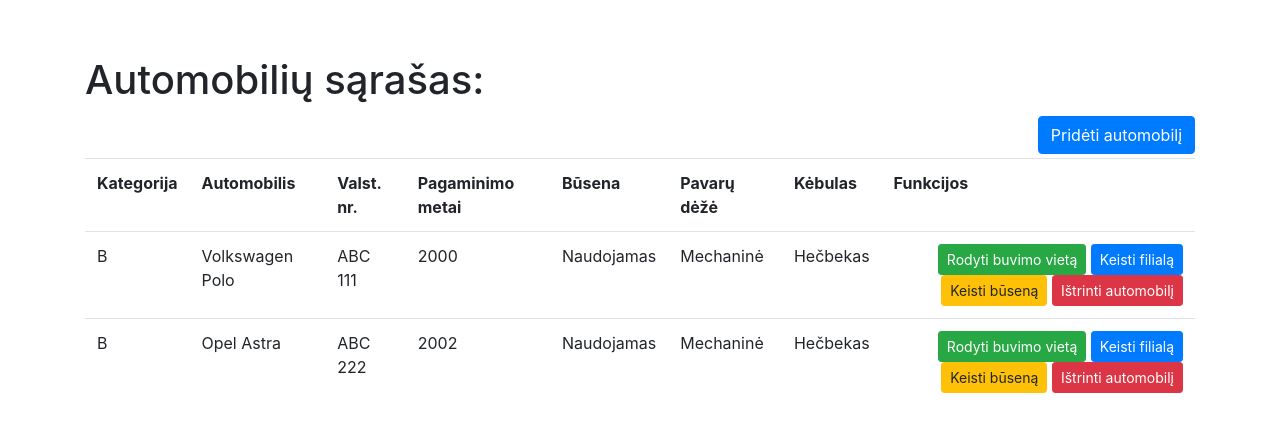
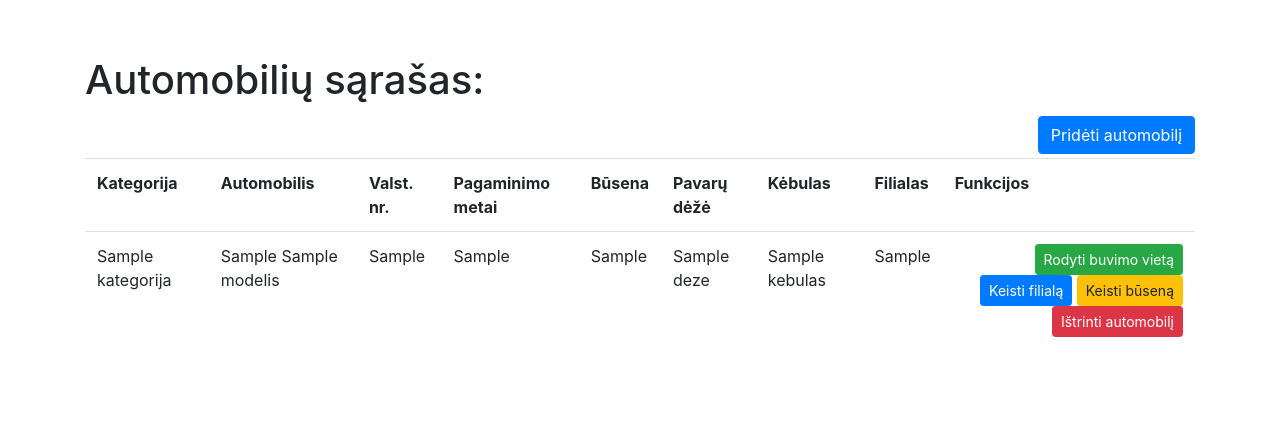
Before and after one commit to LukasKez/Vairavimo_Mokyklos_IS, a Symfony app: template templates/automobiliai/automobiliai.html.twig in a window 1280 px wide. Shown: the part 56-488 px from the top of the page. Run offline with Twig, Linux system fonts and the light colour scheme; the template is opened without the code that fills it: most values are stand-ins (such as "Sample title", 1, 10 or a date in 2020); some libraries are stand-ins or nearby versions.

Commit message:
Prideti automobiliai

```diff
--- a/templates/automobiliai/automobiliai.html.twig
+++ b/templates/automobiliai/automobiliai.html.twig
@@ -3,7 +3,6 @@
 {% block title %}Automobiliai{% endblock %}
 
 {% block body %}
-
 
     <h1>Automobilių sąrašas:</h1>
     <a href="{{ path('app_automobiliaiPrideti') }}" class="btn btn-primary my-1 float-right">Pridėti automobilį</a>
@@ -16,38 +15,28 @@
             <th>Būsena</th>
             <th>Pavarų dėžė</th>
             <th>Kėbulas</th>
+            <th>Filialas</th>
             <th>Funkcijos</th>
         </tr>
+		{% for automobilis1 in transporto_priemones %}
             <tr>
-            <td>B</td>
-            <td>Volkswagen Polo</td>
-            <td>ABC 111</td>
-            <td>2000</td>
-            <td>Naudojamas</td>
-            <td>Mechaninė</td>
-            <td>Hečbekas</td>
+                <td>{{ automobilis1.kategorija }}</td>
+                <td>{{ automobilis1.markes_pav }} {{ automobilis1.modelis }}</td>
+                <td>{{ automobilis1.valstybiniai_nr }}</td>
+                <td>{{ automobilis1.pagaminimo_metai }}</td>
+                <td>{{ automobilis1.busenos_pav }}</td>
+                <td>{{ automobilis1.deze    }}</td>
+                <td>{{ automobilis1.kebulas }}</td>
+                <td>{{ automobilis1.filialo_pav }}</td>
                 <td>
-                <a href="{{ path('app_automobiliaiVieta') }}" class="btn btn-success btn-sm">Rodyti buvimo vietą</a>
-                <a href="{{ path('app_automobiliaiFilialai') }}" class="btn btn-primary btn-sm">Keisti filialą</a>
-                <a href="{{ path('app_automobiliaiBusena') }}" class="btn btn-warning btn-sm ">Keisti būseną</a>
-                <a href="" class="btn btn-danger js-delete-btn btn-sm">Ištrinti automobilį</a>
+					<a href="{{ path('app_automobiliaiVieta', {'id':automobilis1.id}) }}" class="btn btn-success btn-sm">Rodyti buvimo vietą</a>
+					<a href="{{ path('app_automobiliaiFilialai', {'id':automobilis1.id}) }}" class="btn btn-primary btn-sm" data-toggle="modal" data-target="#automobilioFilialas">Keisti filialą</a>
+					<a href="{{ path('app_automobiliaiBusena', {'id':automobilis1.id}) }}" class="btn btn-warning btn-sm " data-toggle="modal" data-target="#automobilisBusena">Keisti būseną</a>
+					<a href="{{ path('app_automobiliaiIstrinti', {'id':automobilis1.id}) }}" class="btn btn-danger js-delete-btn btn-sm">Ištrinti automobilį</a>
                 </td>
             </tr>
-        <tr>
-            <td>B</td>
-            <td>Opel Astra</td>
-            <td>ABC 222</td>
-            <td>2002</td>
-            <td>Naudojamas</td>
-            <td>Mechaninė</td>
-            <td>Hečbekas</td>
-            <td>
-                <a href="{{ path('app_automobiliaiVieta') }}" class="btn btn-success btn-sm">Rodyti buvimo vietą</a>
-                <a href="{{ path('app_automobiliaiFilialai') }}" class="btn btn-primary btn-sm" data-toggle="modal" data-target="#automobilioFilialas">Keisti filialą</a>
-                <a href="{{ path('app_automobiliaiBusena') }}" class="btn btn-warning btn-sm " data-toggle="modal" data-target="#automobilisBusena">Keisti būseną</a>
-                <a href="" class="btn btn-danger js-delete-btn btn-sm">Ištrinti automobilį</a>
-            </td>
-        </tr>
+        {% endfor %}
+
     </table>
 
 {% endblock %}
@@ -61,4 +50,5 @@
 		        });
 		    });
 		</script>
+
 {% endblock %}
```
Also changed, not shown: templates/automobiliai/keistiBusena.html.twig (+6 -10 lines), templates/automobiliai/keistiFiliala.html.twig (+7 -12 lines), templates/automobiliai/prideti.html.twig (+6 -73 lines), templates/automobiliai/vieta.html.twig (+27 -0 lines). Lines whose indentation alone changed are shown as unchanged.
